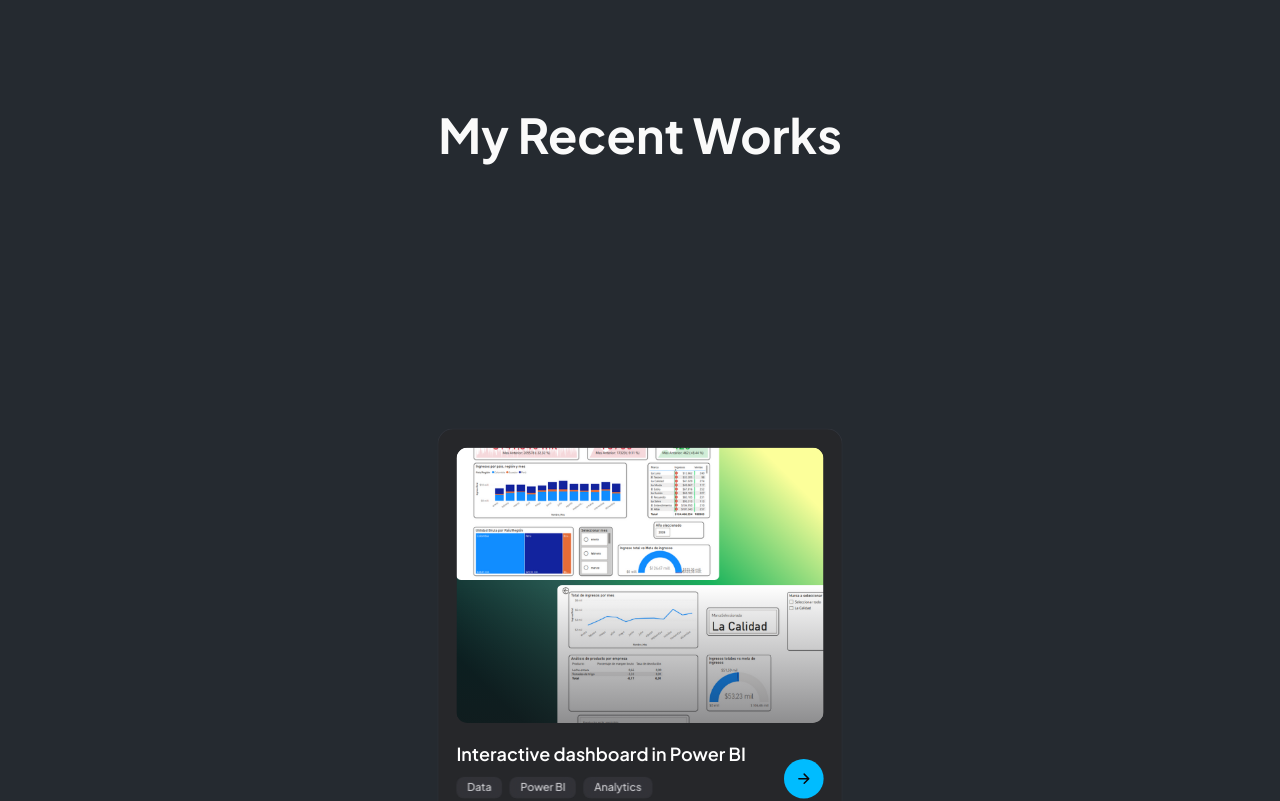
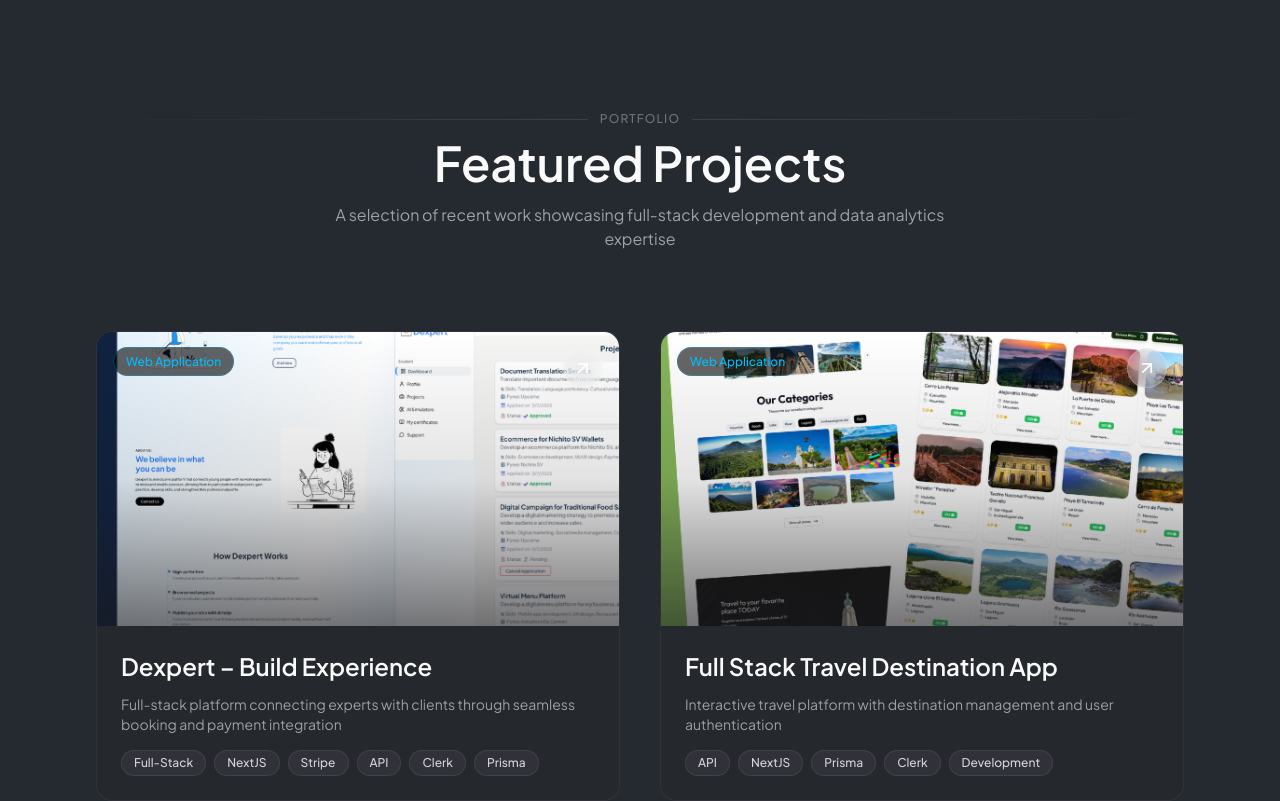
Before and after one commit to roacampos08/rocs-portfolio, a Next.js app: page / in a window 1280 px wide. Shown: the part 1500-2301 px from the top of the page. Built offline with nearby package versions, Linux system fonts and the light colour scheme.

Commit message:
Enhance Certificates and Work components with new features and improved layout; add PDF file for recognition

```diff
--- a/app/components/Work.js
+++ b/app/components/Work.js
@@ -1,148 +1,148 @@
-'use client';
-import React, { useEffect, useRef } from 'react';
-import ProjectCard from './ProjectCard';
-import { SiReact, SiJavascript, SiTailwindcss, SiPowerbi } from "react-icons/si";
-
-const techIcons = {
-  'React': <SiReact className="w-5 h-5" />,
-  'JavaScript': <SiJavascript className="w-5 h-5" />,
-  'Tailwind': <SiTailwindcss className="w-5 h-5" />,
-  'Power BI': <SiPowerbi className="w-5 h-5" />,
-  'API': <span>🔗</span>,
-  'Development': <span>💻</span>,
-  'Web-design': <span>🎨</span>,
-  'eCommerce': <span>🛒</span>,
-};
+'use client'
+import React, { useState } from 'react'
+import { ExternalLink, Github, ArrowUpRight } from 'lucide-react'
+import { SiReact, SiJavascript, SiTailwindcss, SiPowerbi } from "react-icons/si"
 
 export default function Work() {
-  const containerRef = useRef(null);
-  const groupRef = useRef(null);
-  const progressRef = useRef(null);
+  const [hoveredIndex, setHoveredIndex] = useState(null)
 
   const works = [
     {
       imgSrc: '/images/dexpert.png',
       title: 'Dexpert – Build Experience',
+      description: 'Full-stack platform connecting experts with clients through seamless booking and payment integration',
       tags: ['Full-Stack', 'NextJS', 'Stripe', 'API', 'Clerk', 'Prisma'],
       projectLink: 'https://dexpert-lake.vercel.app/',
+      category: 'Web Application'
     },
     {
       imgSrc: '/images/dinatours.png',
-      title: 'Full stack travel destination app',
+      title: 'Full Stack Travel Destination App',
+      description: 'Interactive travel platform with destination management and user authentication',
       tags: ['API', 'NextJS', 'Prisma', 'Clerk', 'Development'],
-      projectLink: 'https://dinatours.vercel.app'
+      projectLink: 'https://dinatours.vercel.app',
+      category: 'Web Application'
     },
     {
       imgSrc: '/images/dash.png',
-      title: 'Interactive dashboard in Power BI',
+      title: 'Interactive Dashboard in Power BI',
+      description: 'Data visualization dashboard providing actionable insights through advanced analytics',
       tags: ['Data', 'Power BI', 'Analytics'],
-      projectLink: 'https://drive.google.com/file/d/1RNhWNItp8I9ifV7WqNqWopFm4ZmY1pM1/view?usp=sharing'
+      projectLink: 'https://drive.google.com/file/d/1RNhWNItp8I9ifV7WqNqWopFm4ZmY1pM1/view?usp=sharing',
+      category: 'Data Analytics'
     },
-  ];
-
-  useEffect(() => {
-    const handleScroll = () => {
-      if (!containerRef.current || !groupRef.current || !progressRef.current) return;
-
-      const container = containerRef.current;
-      const rect = container.getBoundingClientRect();
-      const scrollHeight = container.offsetHeight;
-      const viewportHeight = window.innerHeight;
-
-
-      const scrollStart = rect.top;
-      const scrollEnd = rect.bottom - viewportHeight;
-      const totalScroll = scrollHeight - viewportHeight;
-
-      let progress = 0;
-      let isInView = false;
-
-      if (scrollStart <= 0 && scrollEnd >= 0) {
-        progress = Math.abs(scrollStart) / totalScroll;
-        isInView = true;
-      } else if (scrollEnd < 0) {
-        progress = 1;
-      }
-
-
-      progress = Math.max(0, Math.min(1, progress));
-
-
-      const maxTranslate = (works.length - 1) * 100;
-      groupRef.current.style.transform = `translateX(-${progress * maxTranslate}vw)`;
-
-
-      if (isInView) {
-        progressRef.current.style.opacity = '1';
-        progressRef.current.style.transform = `scaleX(${progress})`;
-      } else {
-        progressRef.current.style.opacity = '0';
-      }
-    };
-
-    window.addEventListener('scroll', handleScroll);
-    handleScroll();
-
-    return () => window.removeEventListener('scroll', handleScroll);
-  }, [works.length]);
+  ]
 
   return (
-    <section id="work" className="pt-20 lg:pt-32">
+    <section id="work" className="py-20 md:py-24 lg:py-32">
+      <div className="px-4 mx-auto md:px-6 lg:px-8 xl:max-w-6xl">
 
-      <div className="px-4 mx-auto lg:px-8 xl:max-w-6xl mb-16">
-        <h2 className="text-3xl lg:text-5xl font-bold text-center">
-          My Recent Works
+        {/* Header */}
+        <div className="mb-16 md:mb-20">
+          <div className="flex items-center gap-3 mb-3">
+            <div className="h-px flex-1 bg-gradient-to-r from-transparent to-zinc-700"></div>
+            <span className="text-xs uppercase tracking-widest text-zinc-500 font-medium">Portfolio</span>
+            <div className="h-px flex-1 bg-gradient-to-l from-transparent to-zinc-700"></div>
+          </div>
+          <h2 className="text-3xl md:text-4xl lg:text-5xl font-semibold text-center mb-4">
+            Featured Projects
           </h2>
+          <p className="text-zinc-400 text-sm md:text-base text-center max-w-2xl mx-auto">
+            A selection of recent work showcasing full-stack development and data analytics expertise
+          </p>
         </div>
 
+        {/* Projects Grid */}
+        <div className="grid lg:grid-cols-2 gap-8 lg:gap-10 mb-16">
+          {works.map((work, index) => (
+            <a
+              key={index}
+              href={work.projectLink}
+              target="_blank"
+              rel="noopener noreferrer"
+              className="group block"
+              onMouseEnter={() => setHoveredIndex(index)}
+              onMouseLeave={() => setHoveredIndex(null)}
+            >
+              <article className="relative h-full">
+                {/* Card Container */}
+                <div className="relative overflow-hidden rounded-2xl bg-zinc-800/40 border border-zinc-700/50 hover:border-sky-400/50 transition-all duration-500 h-full flex flex-col">
 
-      <div ref={containerRef} className="relative" style={{ height: `${works.length * 100}vh` }}>
-        <div className="sticky top-0 h-screen overflow-hidden">
-          <div
-            ref={groupRef}
-            className="flex h-full transition-transform duration-100 ease-out"
-          >
-            {works.map(({ imgSrc, title, tags, projectLink }, key) => (
-              <div
-                key={key}
-                className="flex-shrink-0 w-screen h-full flex items-center justify-center px-4"
-              >
-                <div className="max-w-md w-full scale-90">
-                  <ProjectCard
-                    imgSrc={imgSrc}
-                    title={title}
-                    tags={tags}
-                    projectLink={projectLink}
+                  {/* Image Container */}
+                  <div className="relative aspect-video overflow-hidden bg-zinc-900">
+                    <img
+                      src={work.imgSrc}
+                      alt={work.title}
+                      className="w-full h-full object-cover group-hover:scale-105 transition-transform duration-700"
                     />
 
+                    {/* Overlay */}
+                    <div className="absolute inset-0 bg-gradient-to-t from-zinc-900 via-zinc-900/20 to-transparent opacity-60 group-hover:opacity-40 transition-opacity duration-500"></div>
+
+                    {/* Category Badge */}
+                    <div className="absolute top-4 left-4">
+                      <span className="px-3 py-1.5 text-xs font-medium bg-black/60 backdrop-blur-md text-sky-400 rounded-full border border-sky-400/30">
+                        {work.category}
+                      </span>
+                    </div>
+
+                    {/* External Link Icon */}
+                    <div className="absolute top-4 right-4 w-10 h-10 flex items-center justify-center rounded-full bg-white/10 backdrop-blur-md border border-white/20 group-hover:bg-sky-400 group-hover:border-sky-400 transition-all duration-300">
+                      <ArrowUpRight className="w-5 h-5 text-white" />
                     </div>
                   </div>
+
+                  {/* Content */}
+                  <div className="p-6 flex-1 flex flex-col">
+                    {/* Title */}
+                    <h3 className="text-xl md:text-2xl font-semibold mb-3 group-hover:text-sky-400 transition-colors duration-300">
+                      {work.title}
+                    </h3>
+
+                    {/* Description */}
+                    <p className="text-sm text-zinc-400 mb-4 flex-1">
+                      {work.description}
+                    </p>
+
+                    {/* Tags */}
+                    <div className="flex flex-wrap gap-2">
+                      {work.tags.map((tag, tagIndex) => (
+                        <span
+                          key={tagIndex}
+                          className="px-3 py-1 text-xs font-medium bg-zinc-700/50 text-zinc-300 rounded-full border border-zinc-600/50 group-hover:border-sky-400/30 transition-colors duration-300"
+                        >
+                          {tag}
+                        </span>
                       ))}
                     </div>
                   </div>
+
+                  {/* Bottom Accent Line */}
+                  <div className="absolute bottom-0 left-0 right-0 h-1 bg-gradient-to-r from-transparent via-sky-400/0 to-transparent group-hover:via-sky-400/80 transition-all duration-500"></div>
+                </div>
+              </article>
+            </a>
+          ))}
         </div>
 
-
-      <div
-        ref={progressRef}
-        className="fixed left-0 right-0 bottom-5 h-1 bg-gradient-to-r from-[#2196F3] to-[#64B5F6] origin-left transition-opacity duration-300 z-50"
-        style={{ transform: 'scaleX(0)', opacity: 0 }}
-      />
-
-
-      <div className="h-[30vh] flex items-center justify-center">
-        <p className="text-zinc-400 text-lg">
-          Explore more projects on{' '}
+        {/* GitHub CTA */}
+        <div className="text-center">
+          <div className="inline-flex items-center gap-3 px-6 py-3 rounded-xl bg-zinc-800/40 border border-zinc-700/50 hover:border-sky-400/50 transition-all duration-300">
+            <span className="text-zinc-400">Explore more projects on</span>
             <a
               href="https://github.com/usernumber89"
               target="_blank"
               rel="noopener noreferrer"
-            className="text-[#2196F3] hover:underline"
+              className="inline-flex items-center gap-2 text-sky-400 hover:text-sky-300 transition-colors font-medium"
             >
+              <Github className="w-5 h-5" />
               GitHub
+              <ExternalLink className="w-4 h-4" />
             </a>
-        </p>
+          </div>
+        </div>
+
       </div>
     </section>
-  );
+  )
 }
```
Also changed, not shown: app/components/Certificates.js (+141 -42 lines), 1 other file (tests, documents, lock files or other folders). Lines whose indentation alone changed are shown as unchanged.
